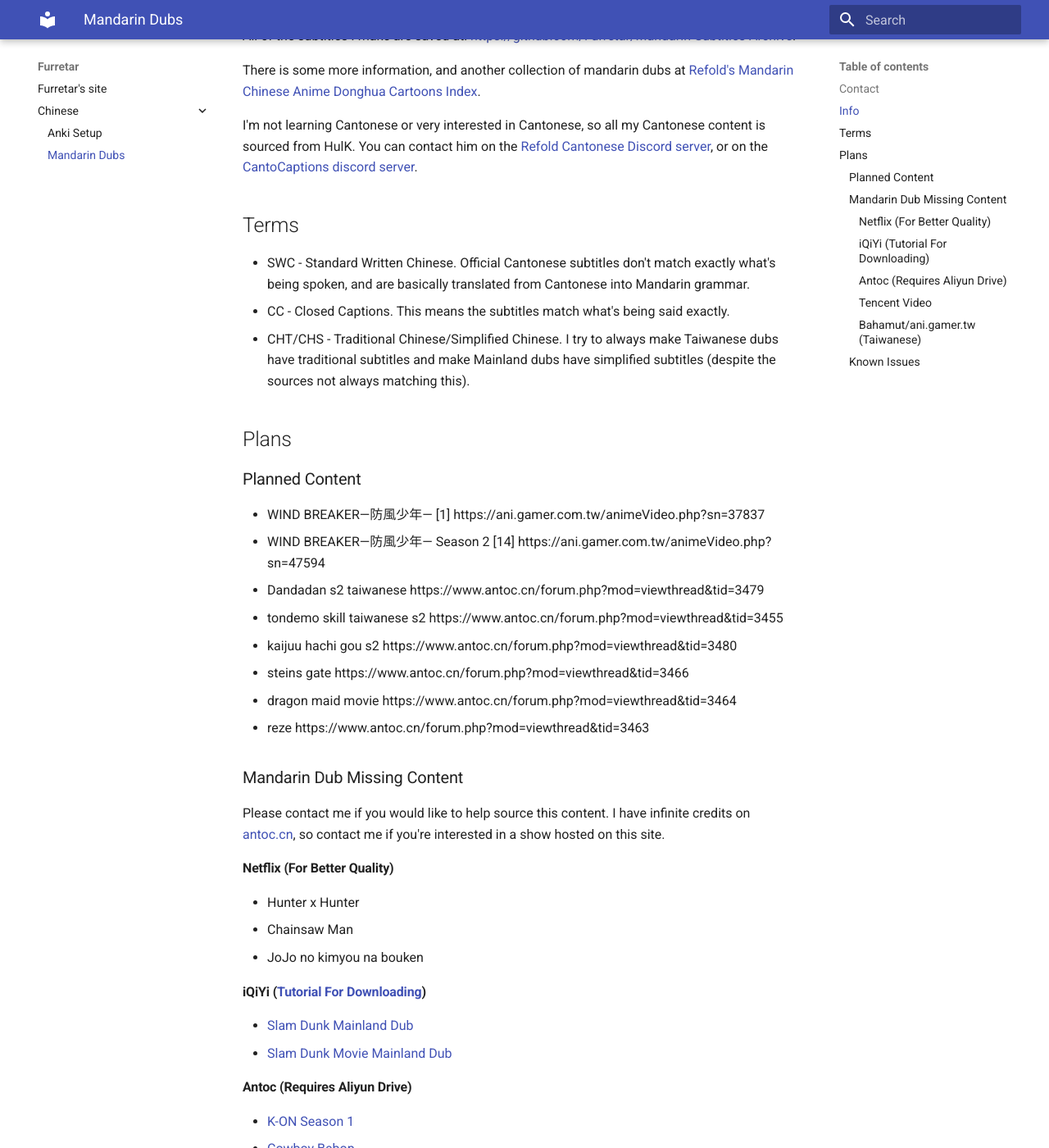
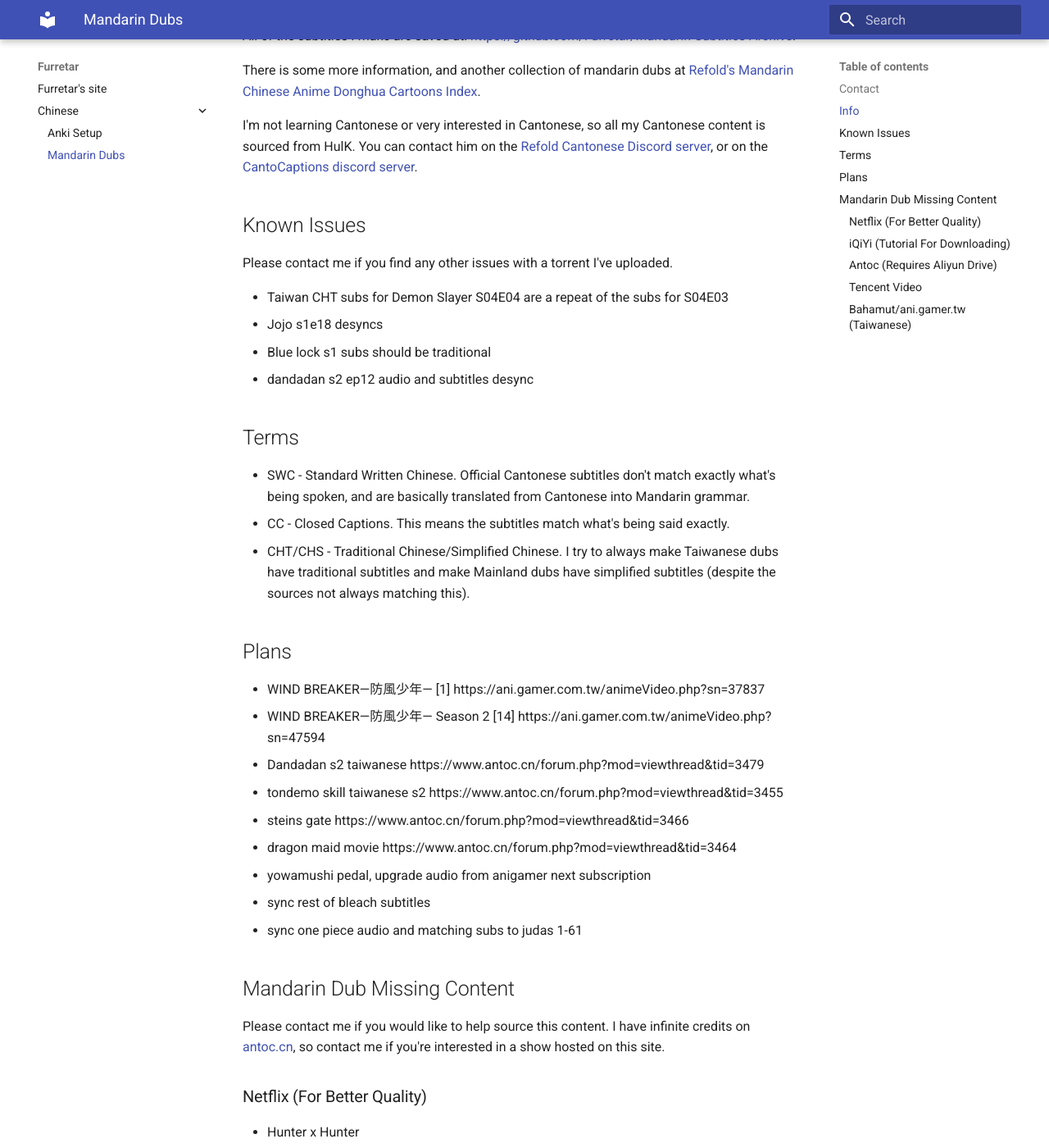
Before and after one commit to Furretar/furretar.github.io, an MkDocs documentation site: the page built from docs/chinese/mandarin-dubs.md, in a window 1280 px wide and 1400 px high, scrolled down 922 px. Shown: the whole window at 82% size. Built offline with MkDocs 1.6.1 and Material for MkDocs 9.7.7, drawn with Linux system fonts in a browser that asks for light colours; some of the changed text lies outside the part shown.

Commit message:
Update mandarin-dubs.md

```diff
--- a/docs/chinese/mandarin-dubs.md
+++ b/docs/chinese/mandarin-dubs.md
@@ -25,42 +25,51 @@
 
 I'm not learning Cantonese or very interested in Cantonese, so all my Cantonese content is sourced from HulK. You can contact him on the [Refold Cantonese Discord server](https://refold.la/join/), or on the [CantoCaptions discord server](https://github.com/notHulK11/CantoCaptions).
 
+## Known Issues
+Please contact me if you find any other issues with a torrent I've uploaded.
+
+- Taiwan CHT subs for Demon Slayer S04E04 are a repeat of the subs for S04E03
+- Jojo s1e18 desyncs
+- Blue lock s1 subs should be traditional
+- dandadan s2 ep12 audio and subtitles desync
+
 ## Terms
 - SWC - Standard Written Chinese. Official Cantonese subtitles don't match exactly what's being spoken, and are basically translated from Cantonese into Mandarin grammar.
 - CC - Closed Captions. This means the subtitles match what's being said exactly.
 - CHT/CHS - Traditional Chinese/Simplified Chinese. I try to always make Taiwanese dubs have traditional subtitles and make Mainland dubs have simplified subtitles (despite the sources not always matching this).
 
+
 ## Plans
-
-### Planned Content
 - WIND BREAKER—防風少年— [1] https://ani.gamer.com.tw/animeVideo.php?sn=37837
 - WIND BREAKER—防風少年— Season 2 [14] https://ani.gamer.com.tw/animeVideo.php?sn=47594
 - Dandadan s2 taiwanese https://www.antoc.cn/forum.php?mod=viewthread&tid=3479
 - tondemo skill taiwanese s2 https://www.antoc.cn/forum.php?mod=viewthread&tid=3455
-- kaijuu hachi gou s2 https://www.antoc.cn/forum.php?mod=viewthread&tid=3480
 - steins gate https://www.antoc.cn/forum.php?mod=viewthread&tid=3466
 - dragon maid movie https://www.antoc.cn/forum.php?mod=viewthread&tid=3464
-- reze https://www.antoc.cn/forum.php?mod=viewthread&tid=3463
+- yowamushi pedal, upgrade audio from anigamer next subscription
+- sync rest of bleach subtitles
+- sync one piece audio and matching subs to judas 1-61
 
-### Mandarin Dub Missing Content
+
+## Mandarin Dub Missing Content
 Please contact me if you would like to help source this content. I have infinite credits on [antoc.cn](www.antoc.cn/), so contact me if you're interested in a show hosted on this site.
 
-#### Netflix (For Better Quality)
+### Netflix (For Better Quality)
 - Hunter x Hunter
 - Chainsaw Man
 - JoJo no kimyou na bouken
-#### iQiYi ([Tutorial For Downloading](https://youtu.be/GWCycLCprEU))
+### iQiYi ([Tutorial For Downloading](https://youtu.be/GWCycLCprEU))
 - [Slam Dunk Mainland Dub](https://www.iqiyi.com/tvg/to_page_url?album_id=MjAyOTE4MTAx&app_version=13.124.24146&ext_params=rpage%3Dcategory_lib.1009%26block%3Dpca_list_perdoc%26rseat%3Dtitle_30%26r%3D202918101%26ps2%3D%26s2%3D%26vfrm%3Dcategory_lib.1009%26vfrmblk%3Dpca_list_perdoc%26vfrmrst%3Dtitle_30&on_record=1&timestamp=1766652828995&tv_id=MzkwMjQ0MDAw&sign=BFE45C0180F679E86F7815814CFB36C1)
 - [Slam Dunk Movie Mainland Dub](https://www.iqiyi.com/v_uh5s06s0aw.html?vfrmblk=pca_list_perdoc&r=8124837059273601&block=pca_list_perdoc&rpage=category_lib.1009&rseat=title_208&vfrm=category_lib.1009&vfrmrst=title_208 )
-#### Antoc (Requires Aliyun Drive)
+### Antoc (Requires Aliyun Drive)
 - [K-ON Season 1](https://www.antoc.cn/forum.php?mod=viewthread&tid=1980)
 - [Cowboy Bebop](https://www.antoc.cn/forum.php?mod=viewthread&tid=3244)
 - [Kimi no suizou wo tabetai](https://www.antoc.cn/forum.php?mod=viewthread&tid=2842), [other ver](https://www.antoc.cn/forum.php?mod=viewthread&tid=3228)
 - [One Piece](https://www.antoc.cn/forum.php?mod=viewthread&tid=2127)
 - [hinomaru zumou](https://www.antoc.cn/thread-2115-1-1.html)
-#### Tencent Video
+### Tencent Video
 - [Mainland naruto, orignal and shippuden](https://v.qq.com/x/cover/mzc00200s6u45af/z41011n9rb6.html)
-#### Bahamut/ani.gamer.tw (Taiwanese)
+### Bahamut/ani.gamer.tw (Taiwanese)
 I personally have no interest in these shows, but I will consider uploading them if requested.
 
 - 25835 all 棒球大聯盟 第二季
```
Also changed, not shown: other parts of docs/chinese/mandarin-dubs.md (+0 -8 lines).
